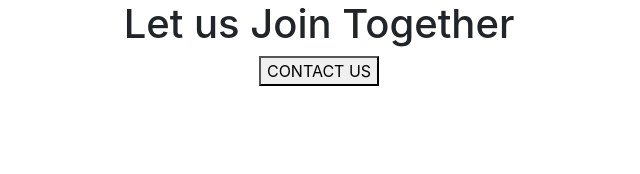
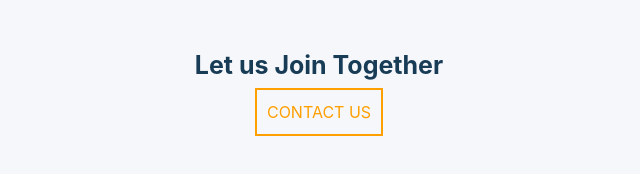
Before and after one commit to Adigoppula-Madhu/Responsive_Websites, a plain HTML site: page Ecommerce Website Contact Us Section/index.html in a window 1280 px wide. Shown: the whole page, without its empty margins (321-961 px from the left). Drawn offline with nearby package versions, Linux system fonts and the light colour scheme; a web font is replaced by a local one.

Commit message:
Update index.html

```diff
--- a/Ecommerce Website Contact Us Section/index.html
+++ b/Ecommerce Website Contact Us Section/index.html
@@ -6,7 +6,7 @@
     <script src="https://code.jquery.com/jquery-3.5.1.slim.min.js" integrity="sha384-DfXdz2htPH0lsSSs5nCTpuj/zy4C+OGpamoFVy38MVBnE+IbbVYUew+OrCXaRkfj" crossorigin="anonymous"></script>
     <script src="https://cdn.jsdelivr.net/npm/popper.js@1.16.1/dist/umd/popper.min.js" integrity="sha384-9/reFTGAW83EW2RDu2S0VKaIzap3H66lZH81PoYlFhbGU+6BZp6G7niu735Sk7lN" crossorigin="anonymous"></script>
     <script src="https://stackpath.bootstrapcdn.com/bootstrap/4.5.2/js/bootstrap.min.js" integrity="sha384-B4gt1jrGC7Jh4AgTPSdUtOBvfO8shuf57BaghqFfPlYxofvL8/KUEfYiJOMMV+rV" crossorigin="anonymous"></script>
-    <link rel="stylesheet" herf="Ecommerce_Website_Contact_us_Section.css">
+    <link rel="stylesheet" href="Ecommerce_Website_Contact_us_Section.css">
 </head>
 
 <body>
```
